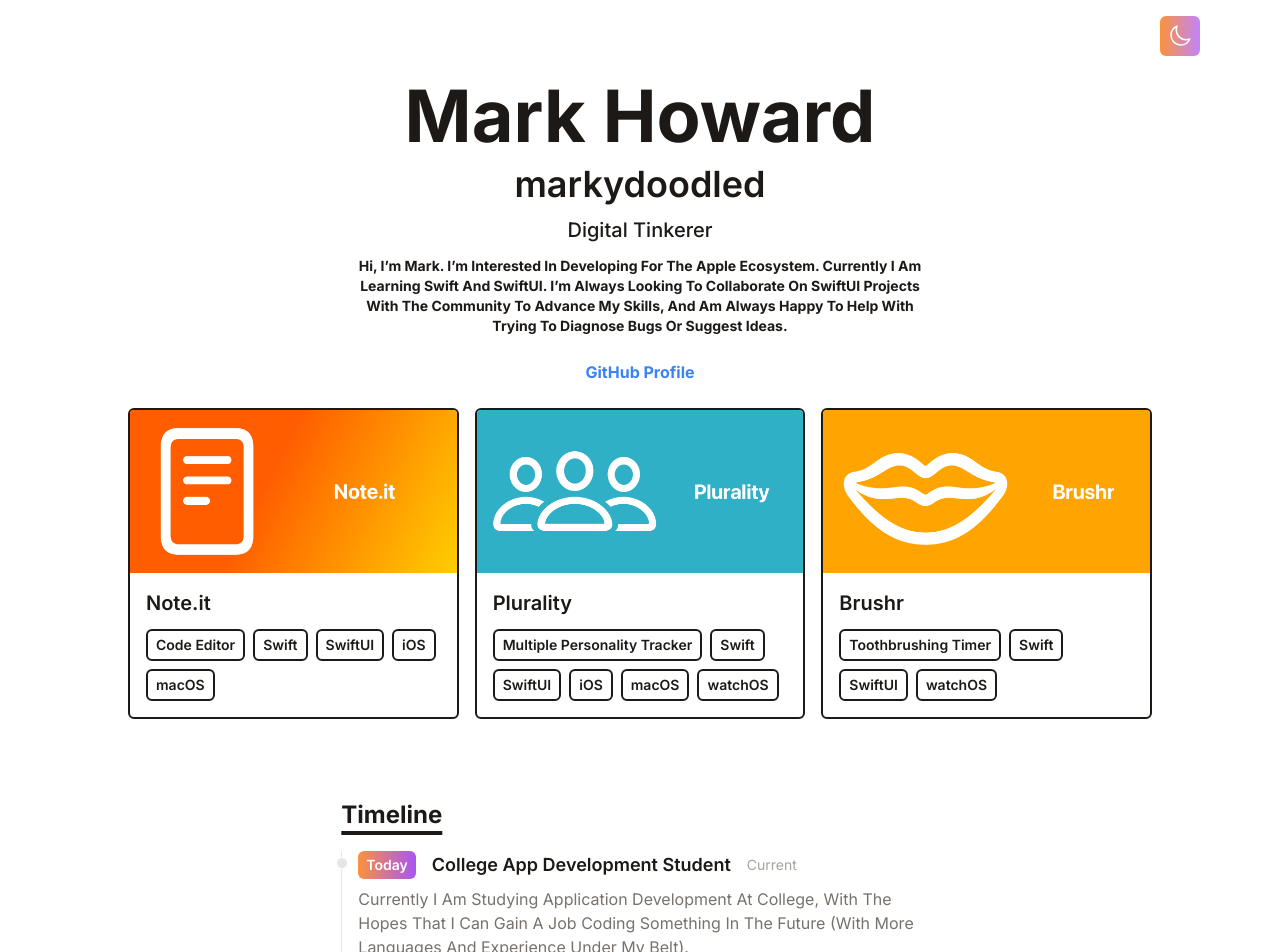
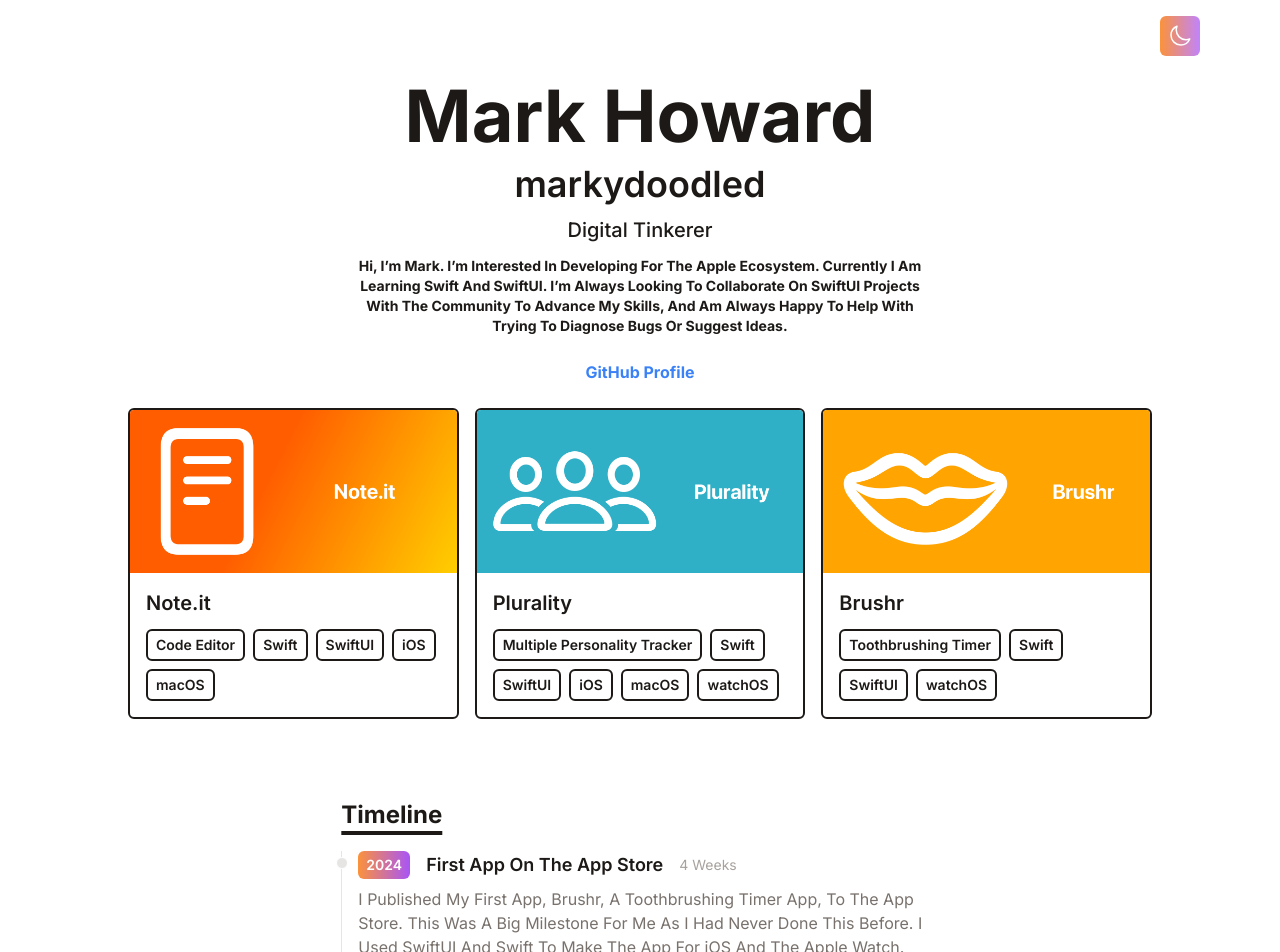
Before and after one commit to markydoodled/portfolio, a React (Vite) app: page / in a window 1280 px wide. Shown: the top 952 px of the page. Built offline with nearby package versions, Linux system fonts and the light colour scheme.

Commit message:
Updated Timeline

```diff
--- a/src/data/timeline.js
+++ b/src/data/timeline.js
@@ -1,7 +1,13 @@
 {/*Timeline Data To Feed Into Timeline Item*/}
 export default [
     {
-        year: "Today",
+        year: "2024",
+        title: "First App On The App Store",
+        duration: "4 Weeks",
+        details: "I Published My First App, Brushr, A Toothbrushing Timer App, To The App Store. This Was A Big Milestone For Me As I Had Never Done This Before. I Used SwiftUI And Swift To Make The App For iOS And The Apple Watch.",
+    },
+    {
+        year: "2022",
         title: "College App Development Student",
         duration: "Current",
         details: "Currently I Am Studying Application Development At College, With The Hopes That I Can Gain A Job Coding Something In The Future (With More Languages And Experience Under My Belt).",
```
